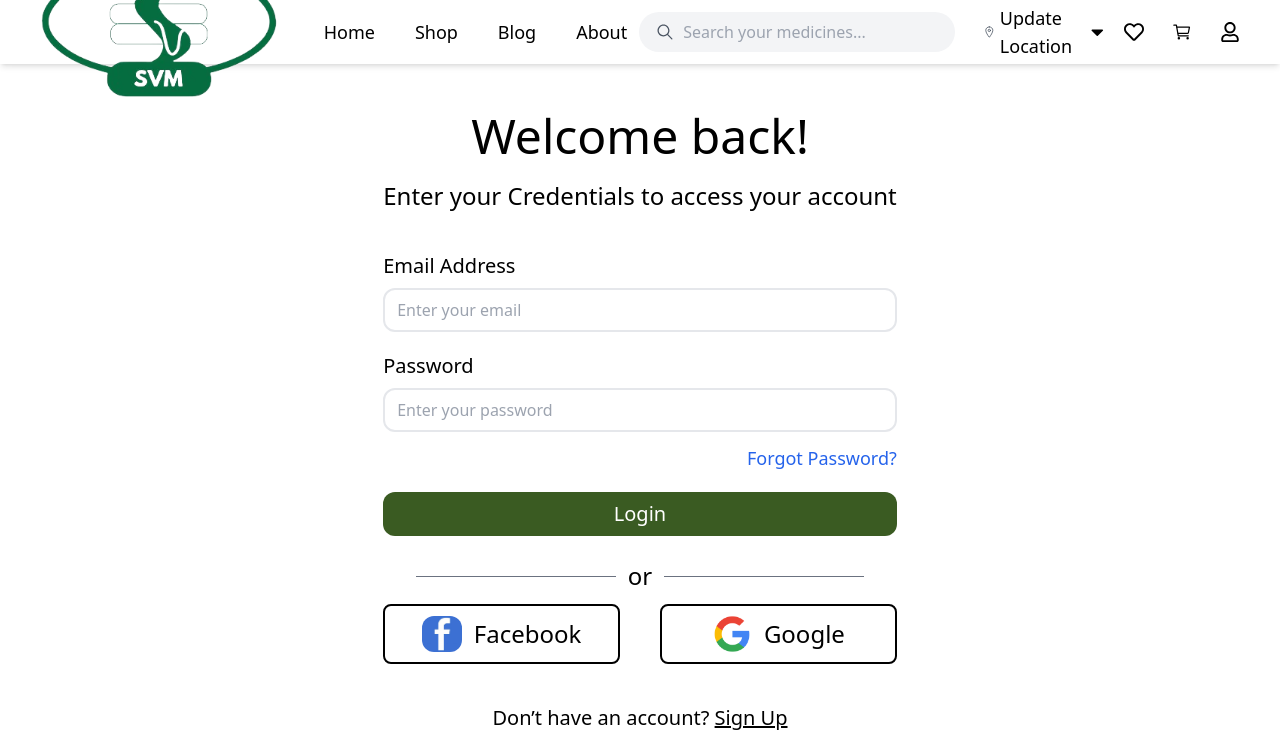
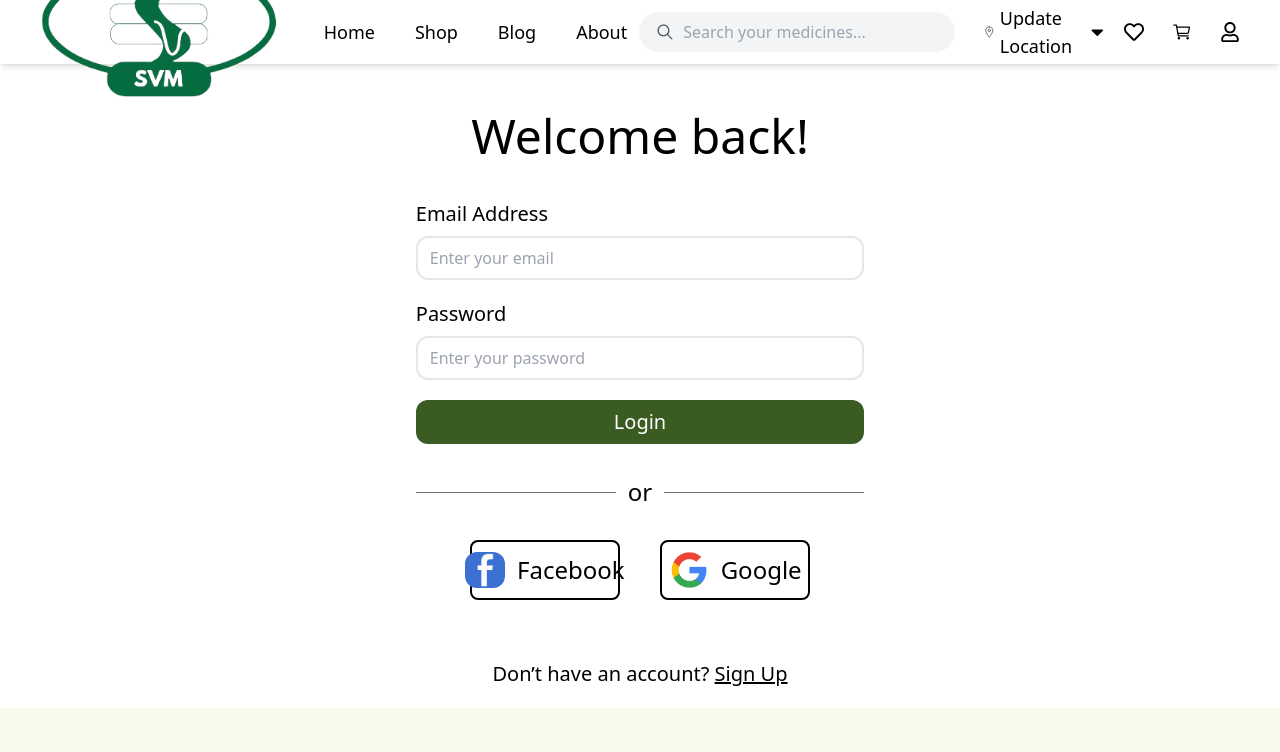
Before and after one commit to Diliate/svm-frontend, a Next.js app: page /login in a window 1280 px wide. Shown: the top 752 px of the page. Built offline with nearby package versions, Linux system fonts and the light colour scheme.

Commit message:
feat: Added login, signup api

```diff
--- a/src/app/layout.js
+++ b/src/app/layout.js
@@ -3,6 +3,7 @@ import "./globals.css";
 import Navbar from "@/components/Navbar";
 import Footer from "@/components/Footer";
 import { Toaster } from "react-hot-toast";
+import { AuthProvider } from "@/context/AuthContext";
 
 const geistSans = localFont({
   src: "./fonts/GeistVF.woff",
@@ -26,10 +27,12 @@ export default function RootLayout({ children }) {
       <body
         className={`${geistSans.variable} ${geistMono.variable} antialiased`}
       >
-        <Navbar />
-        {children}
-        <Footer />
-        <Toaster />
+        <AuthProvider>
+          <Navbar />
+          {children}
+          <Footer />
+          <Toaster />
+        </AuthProvider>
       </body>
     </html>
   );
--- a/src/app/login/page.jsx
+++ b/src/app/login/page.jsx
@@ -1,50 +1,76 @@
+"use client";
+
 import Image from "next/image";
 import Link from "next/link";
-import React from "react";
+import React, { useState } from "react";
+import toast from "react-hot-toast";
+import { useAuth } from "@/context/AuthContext";
 
-function page() {
+function Page() {
+  const { login, loading } = useAuth();
+  const [email, setEmail] = useState("");
+  const [password, setPassword] = useState("");
+  const [error, setError] = useState(null);
+
+  const handleLogin = async (e) => {
+    e.preventDefault();
+    setError(null);
+
+    if (!email || !password) {
+      setError("Email and password are required");
+      return;
+    }
+
+    try {
+      await login(email, password);
+      toast.success("Logged in successfully!");
+    } catch (error) {
+      toast.error(error.response?.data?.message || "Login failed");
+      setError(error.response?.data?.message || "Login failed");
+    }
+  };
+
   return (
     <section className="flex flex-col items-center justify-center p-5 md:px-10 pt-28">
       <div className="flex flex-col items-center justify-center gap-5">
         <h1 className="text-5xl font-medium">Welcome back!</h1>
-        <h2 className="text-2xl">
-          Enter your Credentials to access your account
-        </h2>
-        <div className="w-full mt-5">
+        <form onSubmit={handleLogin} className="w-full mt-5">
           <div className="flex flex-col">
             <label className="mb-2 text-xl font-medium">Email Address</label>
             <input
               type="email"
               placeholder="Enter your email"
+              value={email}
+              onChange={(e) => setEmail(e.target.value)}
               className="px-3 py-2 border-2 outline-none rounded-xl"
             />
           </div>
-
           <div className="flex flex-col mt-5">
             <label className="mb-2 text-xl font-medium">Password</label>
             <input
               type="password"
               placeholder="Enter your password"
+              value={password}
+              onChange={(e) => setPassword(e.target.value)}
               className="px-3 py-2 border-2 outline-none rounded-xl"
             />
           </div>
+          {error && <p className="mt-3 text-red-500">{error}</p>}
+          <button
+            type="submit"
+            disabled={loading}
+            className="w-full bg-[#3A5B22] text-white py-2 text-xl font-medium rounded-xl hover:opacity-85 duration-200 mt-5"
+          >
+            {loading ? "Logging in..." : "Login"}
+          </button>
+        </form>
 
-          <div className="mt-3 mb-5 text-right">
-            <button className="text-lg font-medium text-blue-600">
-              Forgot Password?
-            </button>
-          </div>
-
-          <div className="flex flex-col items-center justify-center gap-3">
-            <button className="w-full bg-[#3A5B22] text-white py-2 text-xl font-medium rounded-xl hover:opacity-85 duration-200">
-              Login
-            </button>
         <div className="flex items-center justify-center gap-3 my-3 ">
           <div className="bg-gray-500 md:w-[200px] w-full h-[1px]"></div>
           <span className="text-2xl">or</span>
           <div className="bg-gray-500 md:w-[200px] w-full h-[1px]"></div>
         </div>
-          </div>
+
         <div className="flex flex-col justify-center gap-10 md:flex-row">
           <div className="flex items-center justify-center w-full gap-3 py-2 text-2xl font-medium duration-200 border-2 border-black rounded-lg cursor-pointer md:w-1/2 hover:bg-gray-200">
             <Image
@@ -57,7 +83,7 @@ function page() {
             Facebook
           </div>
           <div className="flex items-center justify-center w-full gap-3 py-2 text-2xl font-medium duration-200 border-2 border-black rounded-lg cursor-pointer md:w-1/2 hover:bg-gray-200">
-              <Image src="/google.png" alt="fb" height={40} width={40} />
+            <Image src="/google.png" alt="google" height={40} width={40} />
             Google
           </div>
         </div>
@@ -71,9 +97,8 @@ function page() {
           </h2>
         </div>
       </div>
-      </div>
     </section>
   );
 }
 
-export default page;
+export default Page;
--- a/src/app/signup/page.jsx
+++ b/src/app/signup/page.jsx
@@ -1,18 +1,50 @@
+"use client";
+
 import Image from "next/image";
 import Link from "next/link";
-import React from "react";
+import React, { useState } from "react";
+import toast from "react-hot-toast";
+import { useAuth } from "@/context/AuthContext";
 
-function page() {
+function Page() {
+  const { signup, loading } = useAuth();
+  const [name, setName] = useState("");
+  const [email, setEmail] = useState("");
+  const [password, setPassword] = useState("");
+  const [error, setError] = useState(null);
+
+  const handleRegister = async (e) => {
+    e.preventDefault();
+
+    // Basic Validation
+    if (!name || !email || !password) {
+      setError("All fields are required");
+      return;
+    }
+
+    setError(null); // Reset error before the request
+
+    try {
+      await signup(name, email, password);
+      toast.success("Registered successfully!");
+    } catch (error) {
+      toast.error("Registration failed");
+      setError(error.response?.data?.message || "Registration failed");
+    }
+  };
+
   return (
     <section className="flex flex-col items-center justify-center px-5 pb-10 pt-28 md:px-10">
       <div className="flex flex-col items-center justify-center gap-5">
         <h1 className="text-5xl font-medium">Welcome to SVM</h1>
-        <div className="w-full mt-5">
+        <form onSubmit={handleRegister} className="w-full mt-5">
           <div className="flex flex-col">
             <label className="mb-2 text-xl font-medium">Name</label>
             <input
               type="text"
               placeholder="Enter your name"
+              value={name}
+              onChange={(e) => setName(e.target.value)}
               className="px-3 py-2 border-2 outline-none rounded-xl"
             />
           </div>
@@ -21,44 +53,39 @@ function page() {
             <input
               type="email"
               placeholder="Enter your email"
+              value={email}
+              onChange={(e) => setEmail(e.target.value)}
               className="px-3 py-2 border-2 outline-none rounded-xl"
             />
           </div>
-
           <div className="flex flex-col mt-5">
             <label className="mb-2 text-xl font-medium">Password</label>
             <input
               type="password"
               placeholder="Enter your password"
+              value={password}
+              onChange={(e) => setPassword(e.target.value)}
               className="px-3 py-2 border-2 outline-none rounded-xl"
             />
           </div>
+          {error && <p className="mt-3 text-red-500">{error}</p>}
+          <button
+            type="submit"
+            disabled={loading}
+            className="w-full bg-[#3A5B22] text-white py-2 mt-5 text-xl font-medium rounded-xl hover:opacity-85 duration-200"
+          >
+            {loading ? "Registering..." : "Sign Up"}
+          </button>
+        </form>
 
-          <div className="flex items-center gap-1 mt-3 mb-5">
-            <input type="checkbox" />
-            <span className="text-lg font-medium text-gray-500">
-              I agree to{" "}
-              <Link
-                href={"/profile/termsandconditions"}
-                className="text-black underline"
-              >
-                terms and conditions
-              </Link>
-            </span>
-          </div>
-
-          <div className="flex flex-col items-center justify-center gap-3">
-            <button className="w-full bg-[#3A5B22] text-white py-2 text-xl font-medium rounded-xl hover:opacity-85 duration-200">
-              Sign Up
-            </button>
-            <div className="flex items-center justify-center gap-3 my-3">
+        <div className="flex items-center justify-center gap-3 my-3 ">
           <div className="bg-gray-500 md:w-[200px] w-full h-[1px]"></div>
           <span className="text-2xl">or</span>
           <div className="bg-gray-500 md:w-[200px] w-full h-[1px]"></div>
         </div>
-          </div>
+
         <div className="flex flex-col justify-center gap-10 md:flex-row">
-            <div className="flex items-center justify-center w-full gap-3 py-2 text-2xl font-medium duration-200 border-2 border-black rounded-lg cursor-pointer md:w-1/2 hover:bg-gray-200">
+          <div className="flex items-center justify-center w-full gap-3 px-5 py-2 text-2xl font-medium duration-200 border-2 border-black rounded-lg cursor-pointer md:w-1/2 hover:bg-gray-200">
             <Image
               src="/fb.png"
               alt="fb"
@@ -83,9 +110,8 @@ function page() {
           </h2>
         </div>
       </div>
-      </div>
     </section>
   );
 }
 
-export default page;
+export default Page;
--- /dev/null
+++ b/src/context/AuthContext.js
@@ -0,0 +1,94 @@
+// context/AuthContext.js
+"use client";
+
+import { createContext, useContext, useEffect, useState } from "react";
+import axios from "axios";
+import { useRouter } from "next/navigation";
+
+const AuthContext = createContext();
+
+export const AuthProvider = ({ children }) => {
+  const [user, setUser] = useState(null);
+  const [loading, setLoading] = useState(true);
+  const router = useRouter();
+
+  // Load user from localStorage on initial load
+  useEffect(() => {
+    const storedUser = localStorage.getItem("user");
+    const token = localStorage.getItem("token");
+
+    if (storedUser && token) {
+      setUser(JSON.parse(storedUser));
+    }
+    setLoading(false);
+  }, []);
+
+  // Login function
+  const login = async (email, password) => {
+    try {
+      const response = await axios.post(
+        "http://localhost:5000/api/auth/login",
+        {
+          email,
+          password,
+        }
+      );
+
+      const { token, user } = response.data;
+
+      // Save user data and token to localStorage
+      localStorage.setItem("token", token);
+      localStorage.setItem("user", JSON.stringify(user));
+
+      setUser(user);
+      router.push("/profile"); // redirect after login
+    } catch (error) {
+      console.error("Login error", error);
+      throw error;
+    }
+  };
+
+  // Signup function
+  const signup = async (name, email, password) => {
+    try {
+      const response = await axios.post(
+        "http://localhost:5000/api/auth/register",
+        {
+          name,
+          email,
+          password,
+        }
+      );
+
+      const { token, user } = response.data;
+
+      localStorage.setItem("token", token);
+      localStorage.setItem("user", JSON.stringify(user));
+
+      setUser(user);
+      router.push("/profile"); // redirect after signup
+    } catch (error) {
+      console.error("Signup error", error);
+      throw error;
+    }
+  };
+
+  // Logout function
+  const logout = () => {
+    localStorage.removeItem("token");
+    localStorage.removeItem("user");
+    setUser(null);
+    router.push("/login"); // redirect to login page after logout
+  };
+
+  return (
+    <AuthContext.Provider value={{ user, login, signup, logout, loading }}>
+      {!loading && children}
+    </AuthContext.Provider>
+  );
+};
+
+// Custom hook for using Auth context
+export const useAuth = () => {
+  return useContext(AuthContext);
+};
```
Lines whose indentation alone changed are shown as unchanged.
